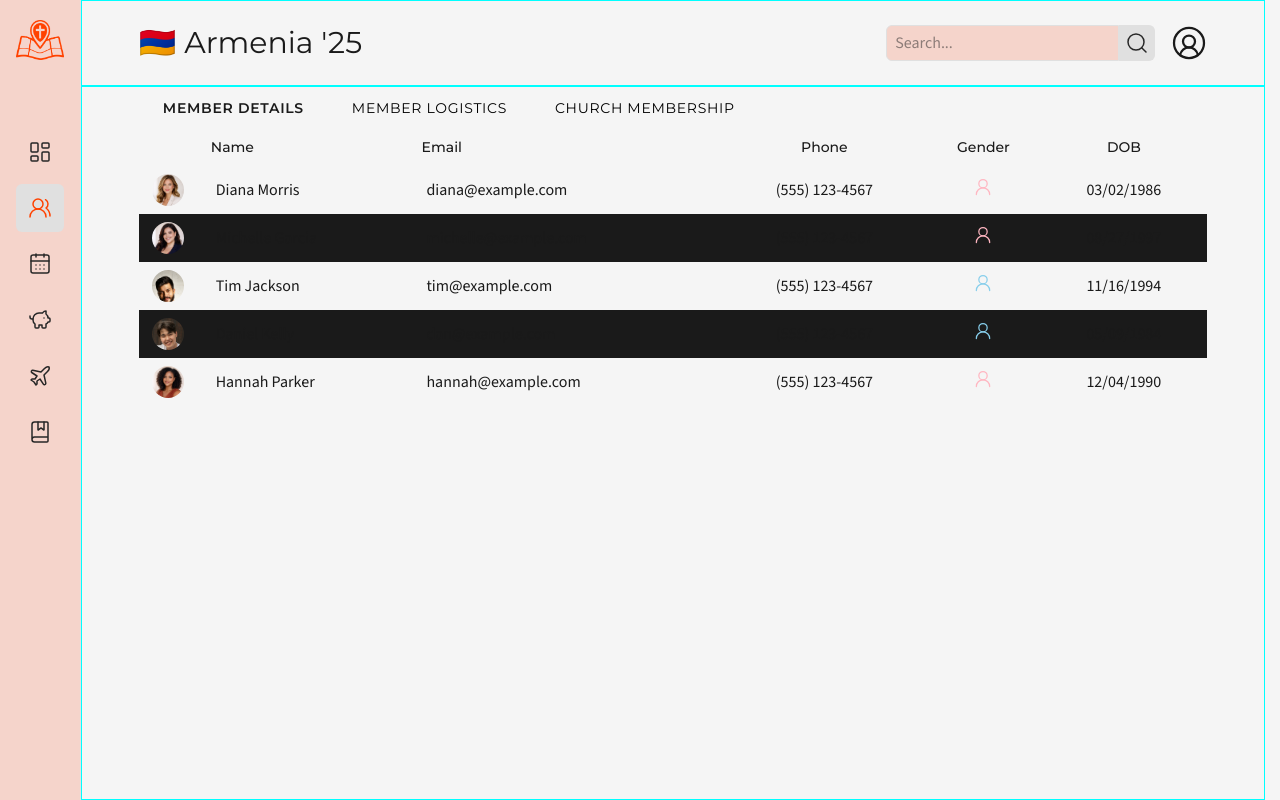
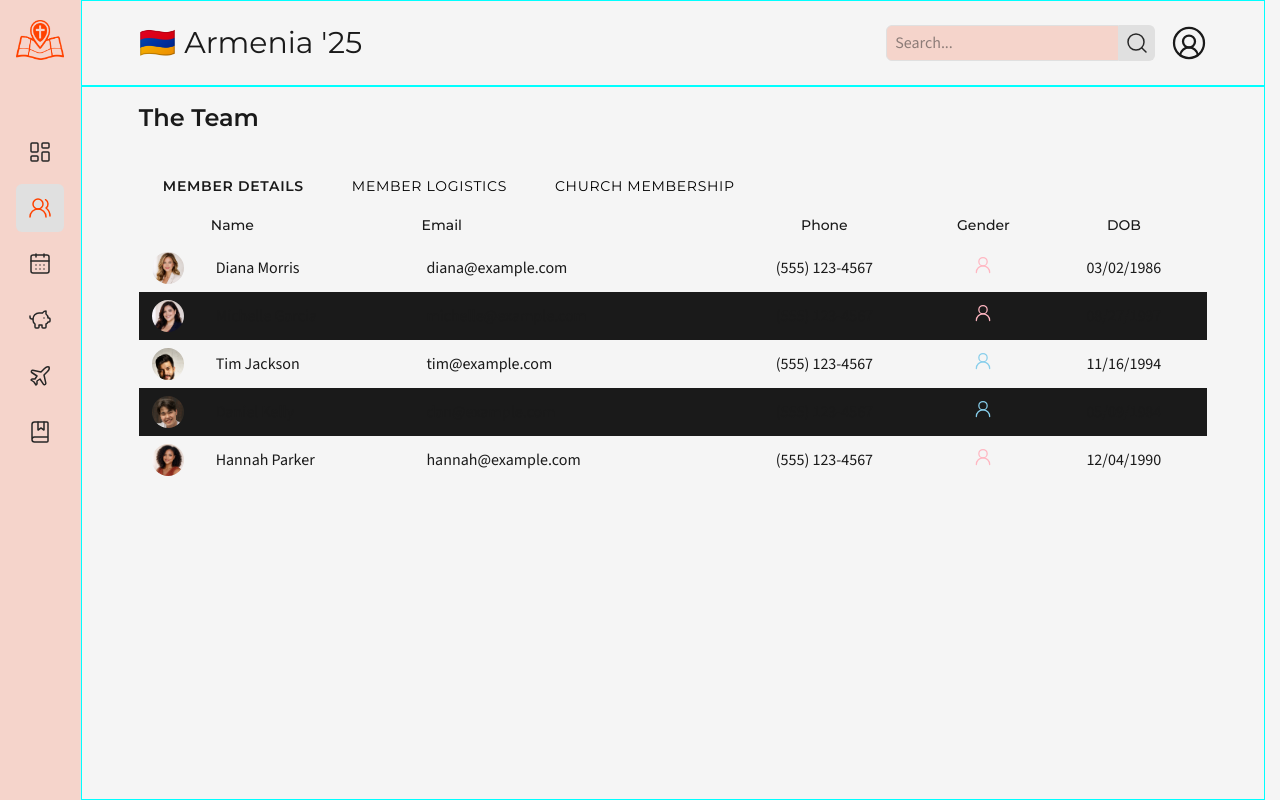
Before and after one commit to es-hp/mission-trip-planner, a website built with Vite: page team.html in a window 1280 px wide. Built offline with nearby package versions, Linux system fonts and the light colour scheme.

Commit message:
chore(team): change wording for main header

```diff
--- a/team.html
+++ b/team.html
@@ -15,6 +15,7 @@
     <div class="page">
       <header class="topnav"></header>
       <main id="team" class="main">
+        <header><h2>The Team</h2></header>
         <div class="team-content content"></div>
       </main>
     </div>
```
